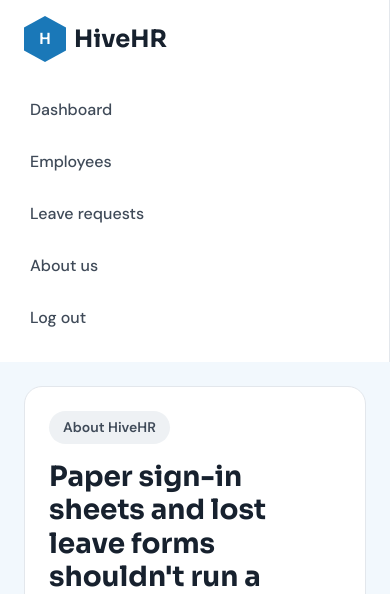
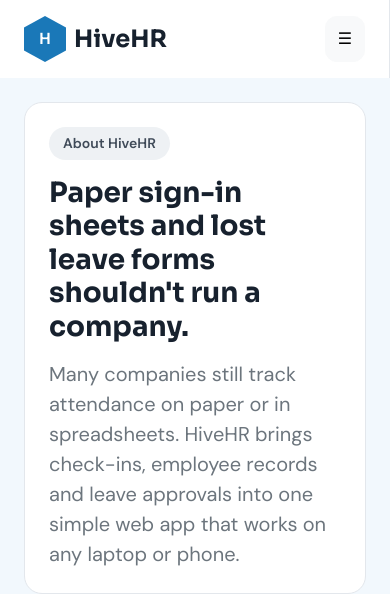
Before and after one commit to wejhatim-tech/HR-System, a Django app: template app/templates/about.html in a window 390 px wide. Shown: the top 594 px of the page. Run offline with Django 5.2, Linux system fonts and the light colour scheme; the template is opened without the code that fills it, so the values that code supplies are empty.

Commit message:
Make sidebar menu collapsible on mobile

```diff
--- a/app/static/style.css
+++ b/app/static/style.css
@@ -258,3 +258,13 @@ h1, h2, h3, .logo-text {
         padding: 20px 16px;
     }
 }
+@media (max-width: 767px) {
+    .menu {
+        position: static;
+        height: auto;
+        min-height: auto;
+    }
+    #menuLinks a {
+        display: block;
+    }
+}
--- a/app/templates/menu.html
+++ b/app/templates/menu.html
@@ -1,12 +1,20 @@
 <!-- القائمة الجانبية -->
 <nav class="menu col-md-3 col-lg-2 p-3 d-flex flex-column">
-    <div class="d-flex align-items-center gap-2 mb-4 px-2">
+    <!-- اللوجو + زر القائمة (الزر بيطلع على الموبايل بس) -->
+    <div class="d-flex align-items-center justify-content-between px-2">
+        <div class="d-flex align-items-center gap-2">
             <span class="logo logo-blue">H</span>
             <span class="logo-text">HiveHR</span>
         </div>
+        <button class="btn btn-light d-md-none" type="button" data-bs-toggle="collapse" data-bs-target="#menuLinks">☰</button>
+    </div>
+
+    <!-- الروابط: على الموبايل مسكّرة، على اللابتوب دايماً ظاهرة -->
+    <div class="collapse d-md-flex flex-column flex-grow-1 mt-4" id="menuLinks">
         <a href="/dashboard" class="{% if request.path == '/dashboard' %}active{% endif %}">Dashboard</a>
         <a href="/employees" class="{% if request.path == '/employees' %}active{% endif %}">Employees</a>
         <a href="/leaves" class="{% if request.path == '/leaves' %}active{% endif %}">Leave requests</a>
         <a href="/about" class="{% if request.path == '/about' %}active{% endif %}">About us</a>
-    <a href="/logout" class="mt-auto">Log out</a>
+        <a href="/logout" class="mt-md-auto">Log out</a>
+    </div>
 </nav>
```
Lines whose indentation alone changed are shown as unchanged.
